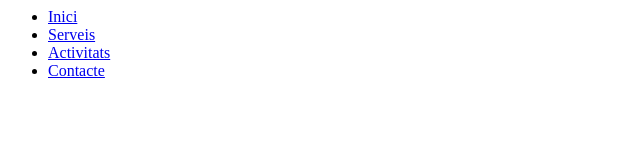
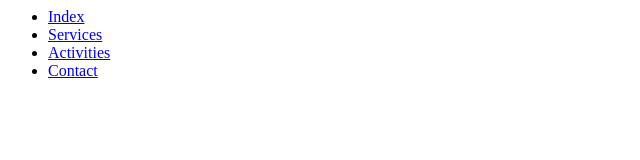
Before and after one commit to arve80/active_icon_twitterBootstrap, a plain HTML site: page index.html in a window 1280 px wide. Shown: the full height of the page, 0-640 px from the left. Drawn offline with Linux system fonts and the light colour scheme.

Commit message:
Update index.html

```diff
--- a/index.html
+++ b/index.html
@@ -2,8 +2,8 @@
 
 
 <ul class="nav">
-	 <li class="active"><a href="index.html">Inici</a></li>
-	 <li><a href="servi.html">Serveis</a></li>
-	 <li><a href="acti.html">Activitats</a></li>
-	 <li><a href="contact.html">Contacte</a></li>
+	 <li class="active"><a href="index.html">Index</a></li>
+	 <li><a href="servi.html">Services</a></li>
+	 <li><a href="acti.html">Activities</a></li>
+	 <li><a href="contact.html">Contact</a></li>
 </ul>
```
